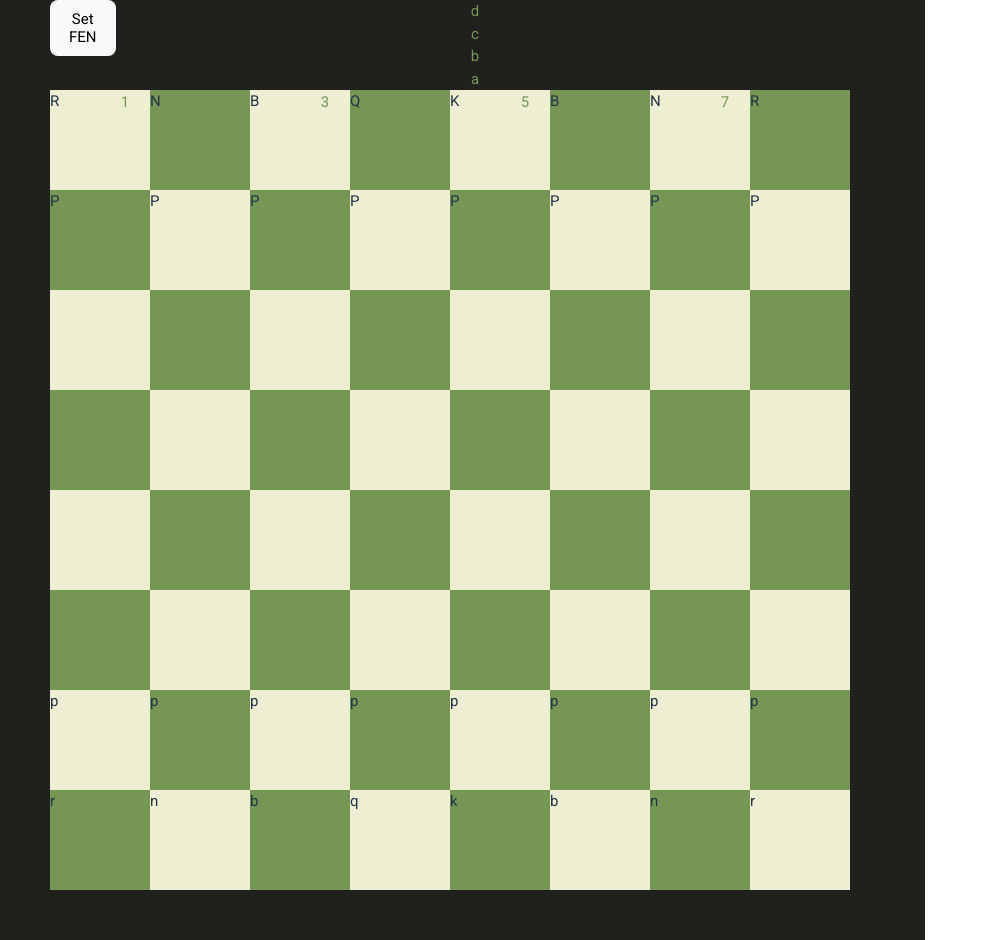
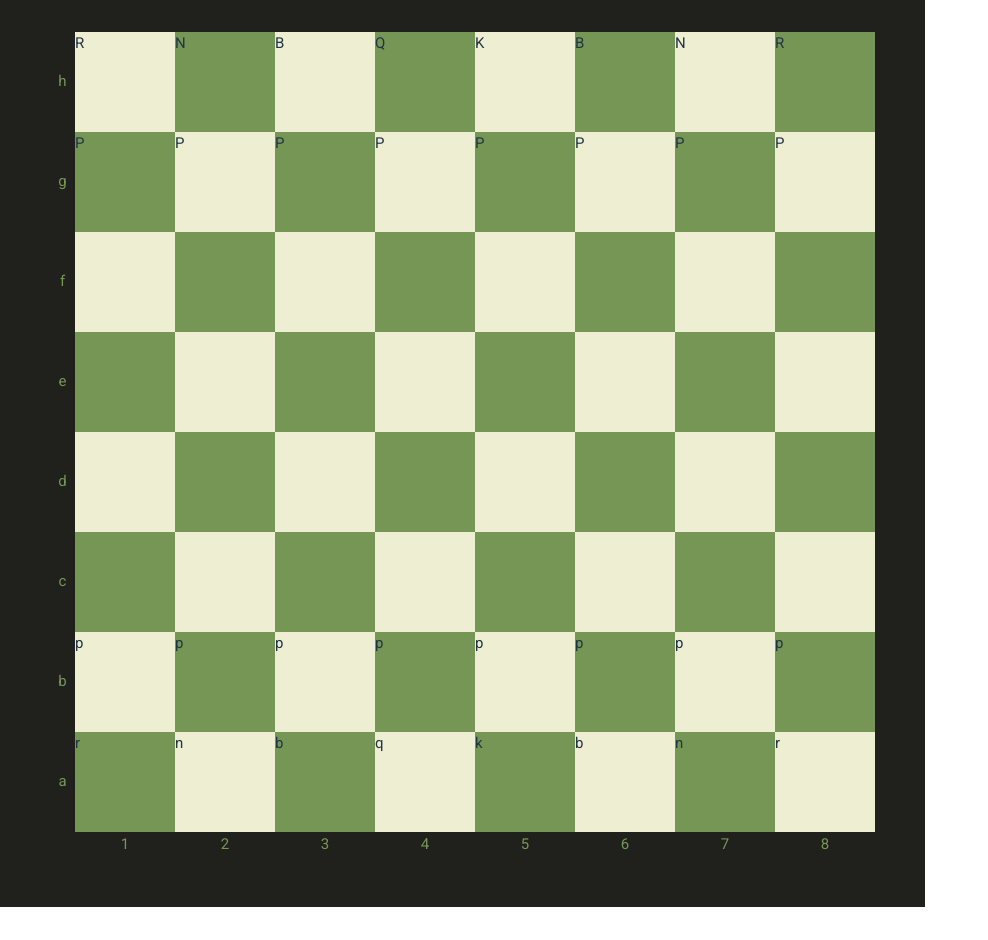
Before and after one commit to SarabjitS/chess-app, a React (Vite) app: page / in a window 1280 px wide. Shown: the whole page, without its empty margins (0-988 px from the left). After the commit the page ends 907 px from the top, so only its background shows below. Built offline with nearby package versions, Linux system fonts and the light colour scheme.

Commit message:
style the board

```diff
--- a/src/components/Board/Board.css
+++ b/src/components/Board/Board.css
@@ -35,3 +35,9 @@
 .square-dark {
   background: var(--green-board-dark);
 }
+
+.super-board {
+  display: flex;
+  flex-direction: column;
+  gap: 5rem;
+}
--- a/src/components/Board/Board.jsx
+++ b/src/components/Board/Board.jsx
@@ -26,8 +26,12 @@ export default function Board() {
     setFen(inputFen);
   };
 
+  const renderSquareContent = (piece) => {
+    return piece !== "8" && <div className="piece">{piece}</div>;
+  };
+
   return (
-    <div className="board">
+    <div className="super-board">
       <div className="input-container">
         <label htmlFor="fenInput">Enter FEN Notation:</label>
         <input
@@ -39,6 +43,7 @@ export default function Board() {
         />
         <button onClick={handleSetFen}>Set FEN</button>
       </div>
+      <div className="board">
         <div className="ranks">
           {rows.map((row) => (
             <span key={row}>{String.fromCharCode(row + 96)}</span>
@@ -48,11 +53,7 @@ export default function Board() {
           {rows.map((row, i) =>
             cols.map((col, j) => (
               <div key={row + "-" + col} className={getColorClass(9 - i, j)}>
-              {fen && fen.split("/")[8 - i - 1].charAt(j) !== "8" && (
-                <div className="piece">
-                  {fen.split("/")[8 - i - 1].charAt(j)}
-                </div>
-              )}
+                {renderSquareContent(fen.split("/")[8 - i - 1].charAt(j))}
               </div>
             ))
           )}
@@ -63,5 +64,6 @@ export default function Board() {
           ))}
         </div>
       </div>
+    </div>
   );
 }
```
Lines whose indentation alone changed are shown as unchanged.
